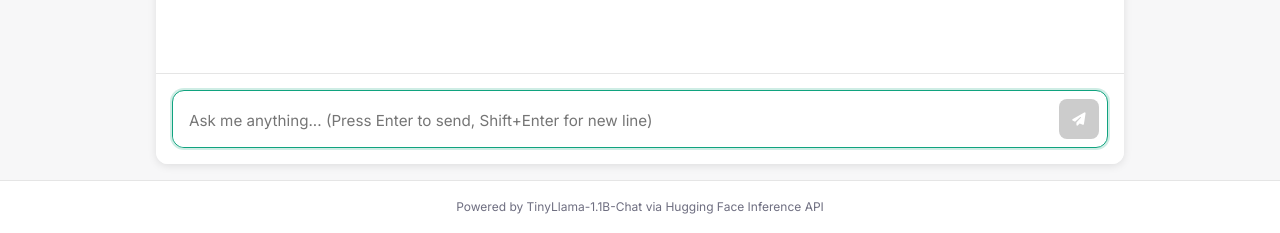
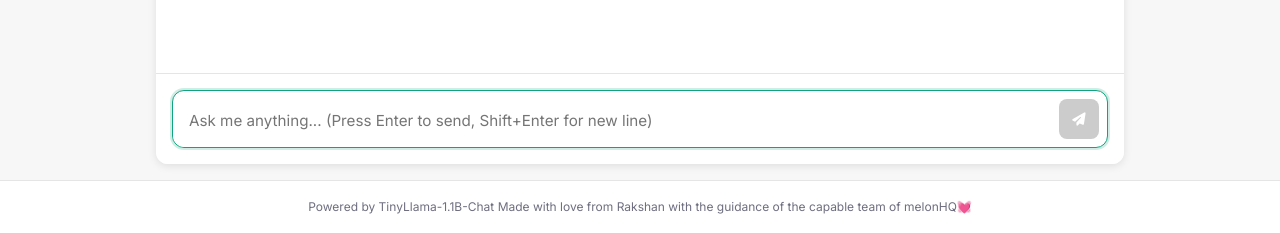
Before and after one commit to rakshan-bhat/AGI, a Flask app: page / in a window 1280 px wide. Shown: the part 573-806 px from the top of the page. Run offline with Flask 2, Linux system fonts and the light colour scheme.

Commit message:
Final Addendum

```diff
--- a/templates/base.html
+++ b/templates/base.html
@@ -40,7 +40,7 @@
         </main>
 
         <footer>
-            <p>Powered by TinyLlama-1.1B-Chat via Hugging Face Inference API</p>
+            <p>Powered by TinyLlama-1.1B-Chat Made with love from Rakshan with the guidance of the capable team of melonHQ💓</p>
         </footer>
     </div>
 </body>
```
